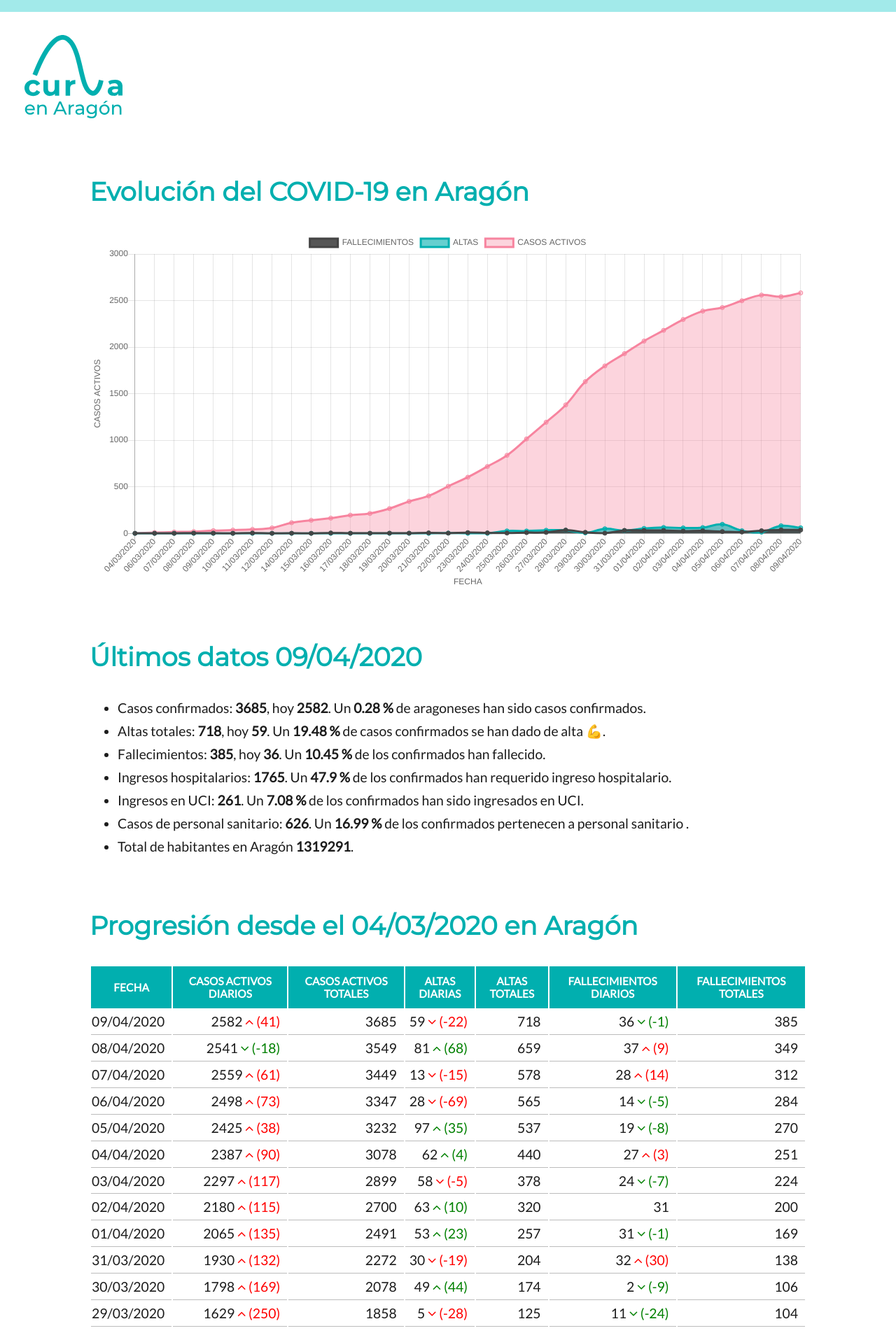
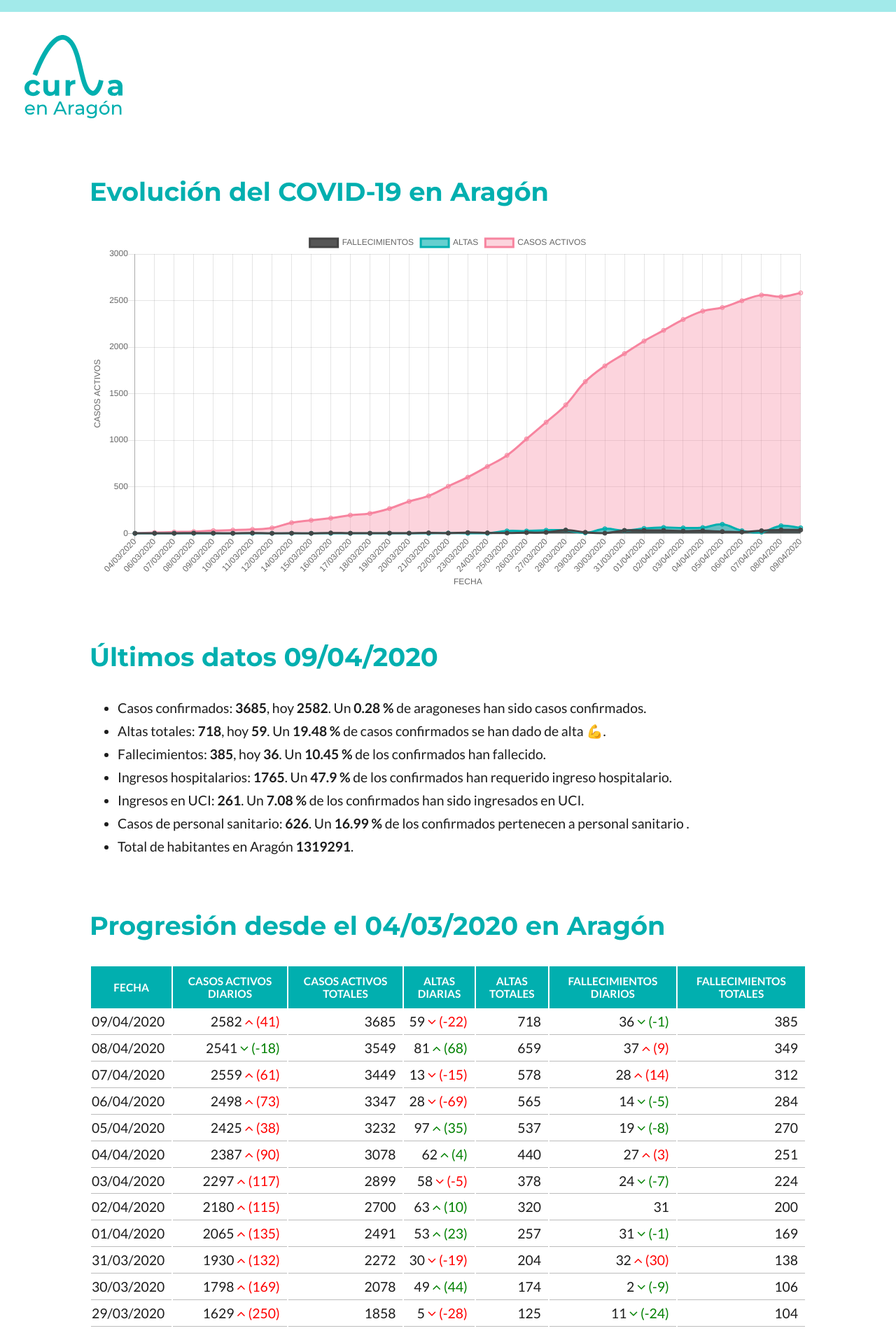
Before and after one commit to danilat/covid-19-aragon, a Jekyll site: the page built from index.html, in a window 1280 px wide. Shown: the top 1905 px of the page at 70% size. Built offline with Jekyll 4.4.1, drawn with Linux system fonts in a browser that asks for light colours; comment, search, counter and statistics services are not loaded.

Commit message:
Link to Google Fonts changed and fonts added as variables on scss

```diff
--- a/assets/css/index.scss
+++ b/assets/css/index.scss
@@ -1,5 +1,7 @@
 ---
 ---
+
+@import url('https://fonts.googleapis.com/css2?family=Lato:wght@400;700;900&family=Montserrat:wght@400;500;600;700;800;900&display=swap');
 
 /** COLORES **/
 $verde:#01afaf;
@@ -9,14 +11,16 @@
 $gris:#919191;
 $grisClaro:#bcbcbc;
 
-@import 'https://fonts.googleapis.com/css?family=Montserrat';
-@import 'https://fonts.googleapis.com/css?family=Lato';
+
+/** FUENTES **/
+$fuente_titulos:'Montserrat', sans-serif;
+$fuente_textos: 'Lato', sans-serif;
 
 
 body{
     margin:0;
     padding:0;
-    font-family: 'Lato', 'Open Sans';
+    font-family: $fuente_textos;
     color:$negro;
     line-height: 1.7em;
     font-size: 1.21rem;
@@ -40,7 +44,7 @@
     margin: 80px 0 40px 0;
     color:$verde;
     font-size: 2.3rem;
-    font-family: 'Montserrat';
+    font-family: $fuente_titulos;
 }
 #chartAragon{
     width: 100%;
```
